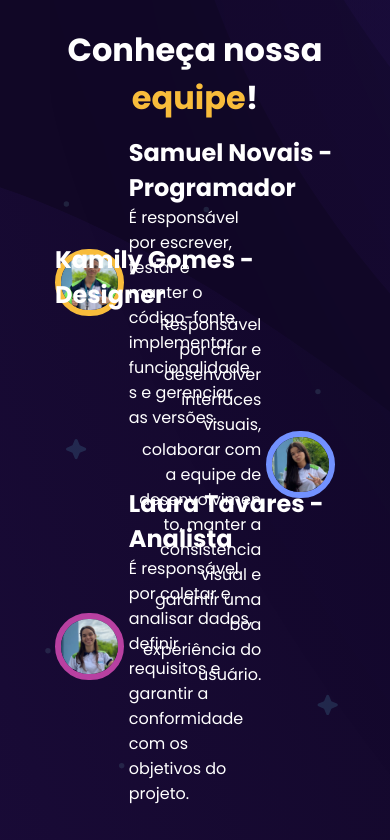
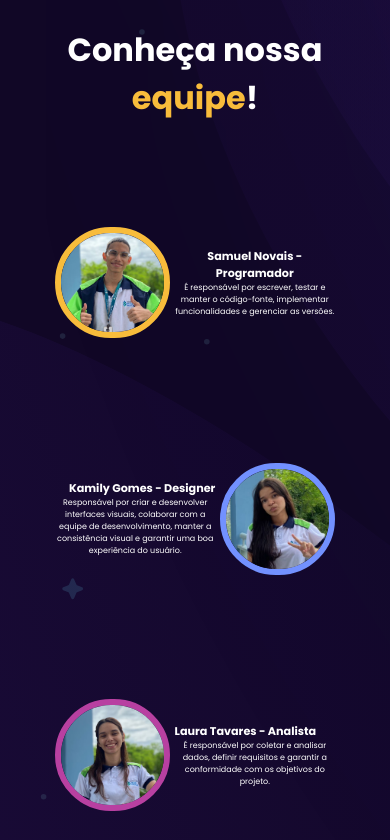
Before and after one commit to SamuelNzz1/Estelar-Site, a React (Vite) app: page / in a window 390 px wide. Shown: the part 4060-4900 px from the top of the page. Built offline with nearby package versions, Linux system fonts and the light colour scheme.

Commit message:
responsivity members

```diff
--- a/src/components/CardMember.jsx
+++ b/src/components/CardMember.jsx
@@ -5,11 +5,11 @@ import { motion } from "framer-motion"
 export const MemberCard = ({variants}) => {
 
     return (<motion.div variants={variants}   className="member-card">
-        <div className="left-member-card">
+        <div className="left-member-card foto-width">
             <img className="foto"  src="/Samuel-foto.png" alt="" />
         </div>
         <div className="right-member-card">
-            <h1>Samuel Novais - Programador</h1>
+            <h1 className="titulo">Samuel Novais - Programador</h1>
             <p className="paragrafo-w">É responsável por escrever, testar e manter o código-fonte, implementar funcionalidades e gerenciar as versões.</p>
         </div>
 
--- a/src/components/CardMember2.jsx
+++ b/src/components/CardMember2.jsx
@@ -6,11 +6,11 @@ export const MemberCard2 = ({variants}) => {
 
     return (<motion.div variants={variants}   className="member-card">
          <div className="left-member-card2">
-            <h1>Kamily Gomes - Designer</h1>
+            <h1 className="titulo">Kamily Gomes - Designer</h1>
             <p className="paragrafo-w2">Responsável por criar e desenvolver interfaces visuais,  colaborar com a equipe de desenvolvimento, manter a consistência visual e garantir uma boa experiência do usuário.</p>
         </div>
 
-        <div className="right-member-card2">
+        <div className="right-member-card2 foto-width">
             <img className="foto2"  src="/Kami-foto.png" alt="" />
         </div>
 
--- a/src/components/CardMember3.jsx
+++ b/src/components/CardMember3.jsx
@@ -3,11 +3,11 @@ import { motion } from "framer-motion"
 export const MemberCard3 = ({variants}) => {
 
     return (<motion.div variants={variants}   className="member-card">
-        <div className="left-member-card">
-            <img className="foto3"  src="/Laura-foto.png" alt="" />
+        <div className="left-member-card foto-width">
+            <img className="foto3"   src="/Laura-foto.png" alt="" />
         </div>
         <div className="right-member-card">
-            <h1>Laura Tavares - Analista</h1>
+            <h1 className="titulo">Laura Tavares - Analista</h1>
             <p className="paragrafo-w">É responsável por coletar e analisar dados, definir requisitos e garantir a conformidade com os objetivos do projeto.</p>
         </div>
 
--- a/src/sections/MembersSection.css
+++ b/src/sections/MembersSection.css
@@ -8,6 +8,7 @@
     align-items: center;
     padding: 20px;
     gap: 10vh;
+    height: 120vh;
 
 }
 .span-equipe{
@@ -19,7 +20,7 @@
     flex-direction: column;
     align-items: center;
     justify-content: center;
-    gap: 30px;
+    gap: 20vh;
     width: 100%;
 
 
@@ -61,27 +62,142 @@ width: 75%;
     justify-content: center;
     width: 75%;
     }
+    .titulo{
+        font-size: 1.5rem;
+        text-align: center;
+    }
 .foto{
     border-radius: 100px;
     border: 6px solid #F8BC3B;
-    width: 150px;
+
 }
 .foto2{
     border-radius: 100px;
     border: 6px solid #7291FF;
-    width: 150px;
+    width: 200px;
 }
 .foto3{
     border-radius: 100px;
     border: 6px solid #B840A1;
-    width: 150px;
+    width: 200px;
+}
+.foto-width{
+    width: 200px;
 }
 
 .paragrafo-w{
-    width: 60%;
+    width: 80%;
     text-align: left;
+    font-size: 1rem;
 }
 .paragrafo-w2{
-    width: 60%;
+    width: 80%;
     text-align: right;
+    font-size: 1rem;
 }
+
+@media (max-width: 700px) {
+    .paragrafo-w{
+        width: 80%;
+        text-align: left;
+        font-size: 0.8rem;
+    }
+    .paragrafo-w2{
+        width: 80%;
+        text-align: right;
+        font-size: 0.8rem;
+    }
+    .titulo{
+        font-size: 1.2rem;
+    }
+
+}
+@media (max-width: 560px) {
+    .paragrafo-w{
+        width: 80%;
+        text-align: left;
+        font-size: 0.6rem;
+    }
+    .paragrafo-w2{
+        width: 80%;
+        text-align: right;
+        font-size: 0.6rem;
+    }
+    .titulo{
+        font-size: 1.0rem;
+    }
+    .members-infos{
+        gap: 10vh
+    }
+
+}
+@media (max-width: 511px) {
+    .paragrafo-w{
+        width: 100%;
+        text-align: center;
+        font-size: 0.6rem;
+    }
+    .paragrafo-w2{
+        width: 100%;
+        text-align: center;
+        font-size: 0.6rem;
+    }
+    .titulo{
+        font-size: 0.8rem;
+    }
+    .members-infos{
+        gap: 10vh
+    }
+    .foto-width{
+        width: 150px
+    }
+
+}
+@media (max-width: 470px) {
+    .paragrafo-w{
+        width: 100%;
+        text-align: center;
+        font-size: 0.5rem;
+    }
+    .paragrafo-w2{
+        width: 100%;
+        text-align: center;
+        font-size: 0.5rem;
+    }
+    .titulo{
+        font-size: 0.7rem;
+    }
+    .members-infos{
+        gap: 10vh
+    }
+    .foto-width{
+        width: 150px
+    }
+
+}
+@media (max-width: 370px) {
+    .paragrafo-w{
+        width: 100%;
+        text-align: center;
+        font-size: 0.5rem;
+    }
+    .paragrafo-w2{
+        width: 100%;
+        text-align: center;
+        font-size: 0.5rem;
+    }
+    .titulo{
+        font-size: 0.7rem;
+    }
+    .members-infos{
+        gap: 10vh
+    }
+    .foto-width{
+        width: 150px
+    }
+    #text-titulo-members{
+        font-size: 1.5rem;
+        text-align: center;
+    }
+
+}
```
